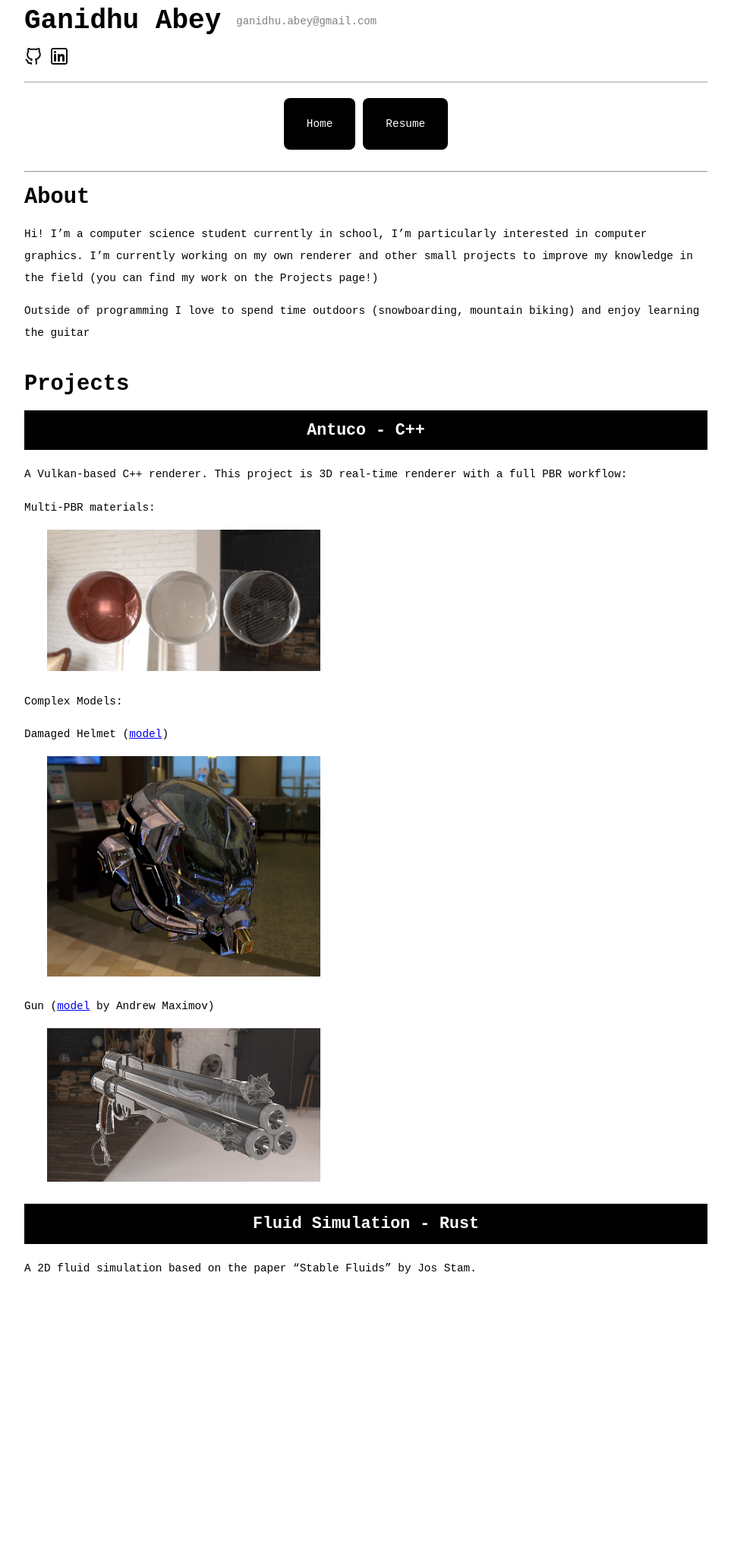
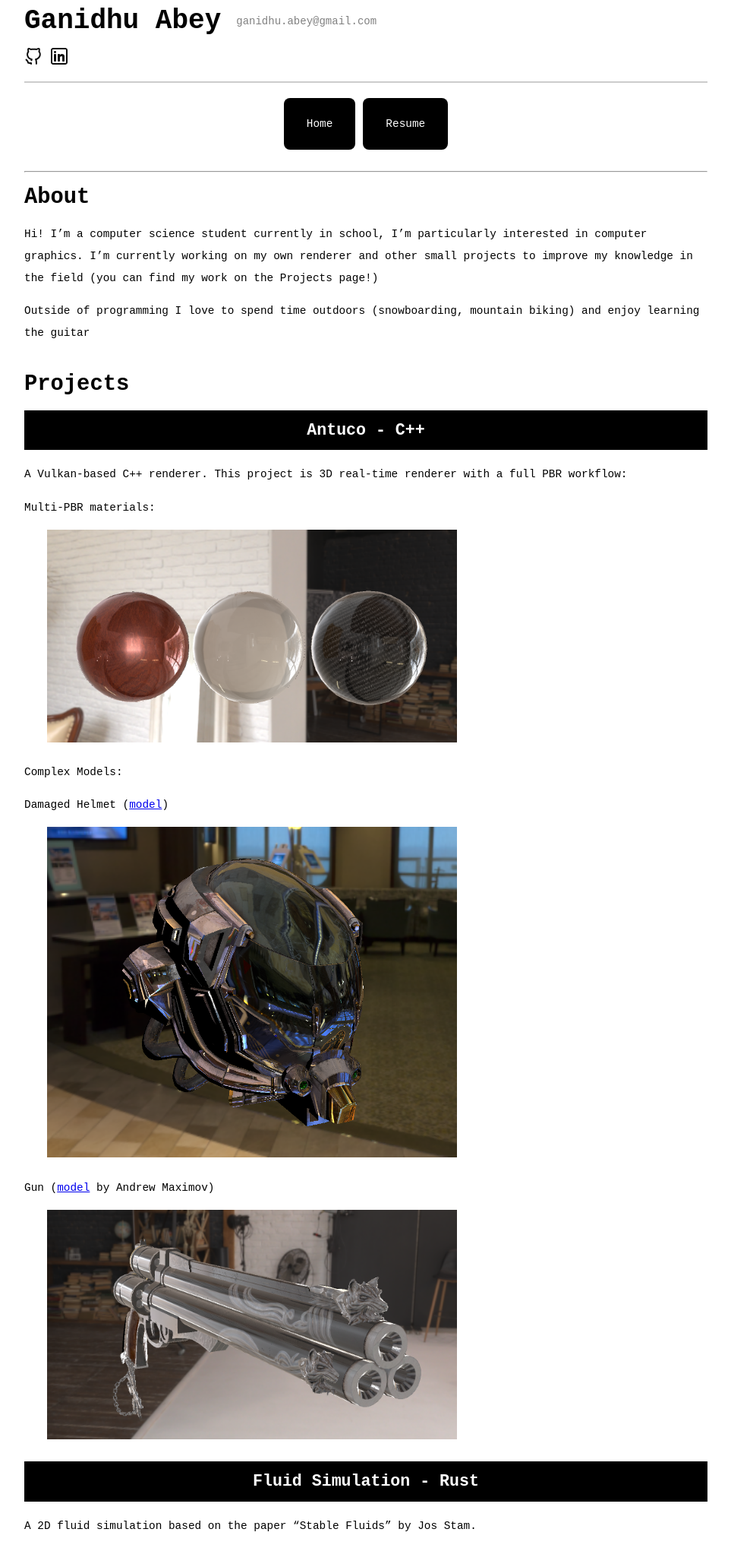
Before and after one commit to GanidhuAbey/ganidhuabey.github.io, a Jekyll site: the page built from index.md, in a window 1280 px wide. Shown: the whole page at 76% size, without its empty margins (158-1121 px from the left). Built offline with Jekyll 4.4.1, drawn with Linux system fonts in a browser that asks for light colours; before the commit the page ends 1698 px from its top, so only the background shows below that.

Commit message:
Increased image sizes

```diff
--- a/_sass/_main.scss
+++ b/_sass/_main.scss
@@ -40,7 +40,7 @@ body {
 }
 
 .display-image {
-  max-width: 40%;
+  max-width: 60%;
   height: auto
 }
 
```
Also changed, not shown: 2 other files.
